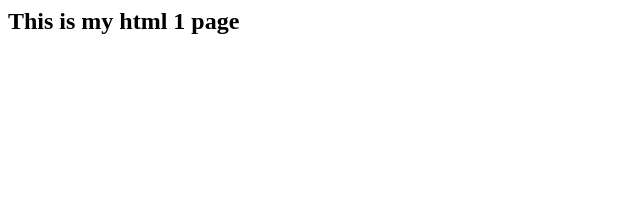
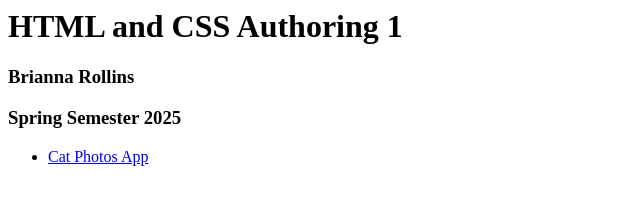
Before and after one commit to rollinbs/html1, a plain HTML site: page index.html in a window 1280 px wide. Shown: the whole page, without its empty margins (0-640 px from the left). Drawn offline with Linux system fonts and the light colour scheme.

Commit message:
Update index.html
cat photos added

```diff
--- a/index.html
+++ b/index.html
@@ -1 +1,15 @@
-<h2>This is my html 1 page</h2>
+
+<html lang="en">
+  <head>
+    <title> HTML and CSS Authoring 1</title>
+  </head>
+  <body>
+    <h1>HTML and CSS Authoring 1</h1>
+    <h3>Brianna Rollins</h3>
+    <h3>Spring Semester 2025</h3>
+
+    <ul>
+      <li><a href="cat-photos/index.html">Cat Photos App</a></li>
+    </ul>
+  </body>
+</html>
```
